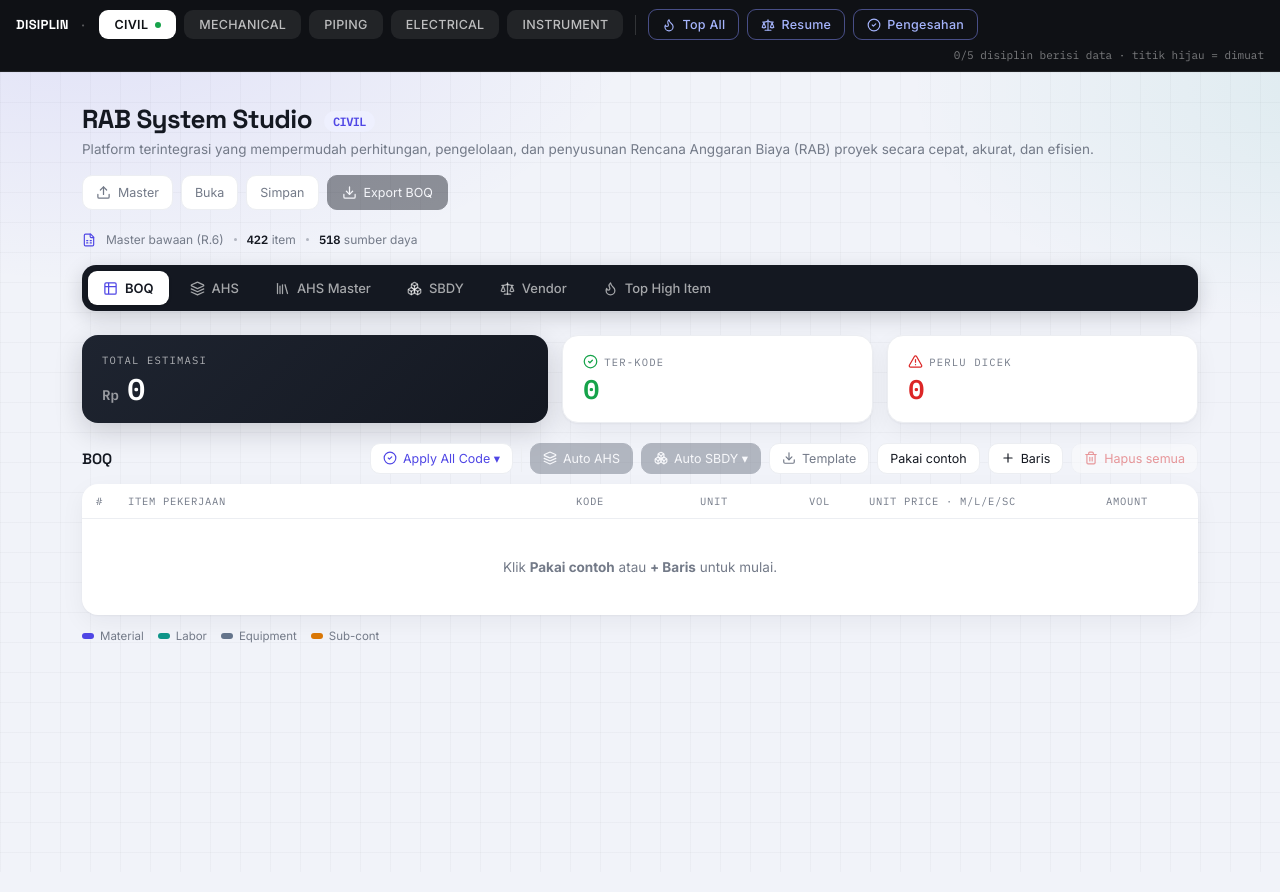
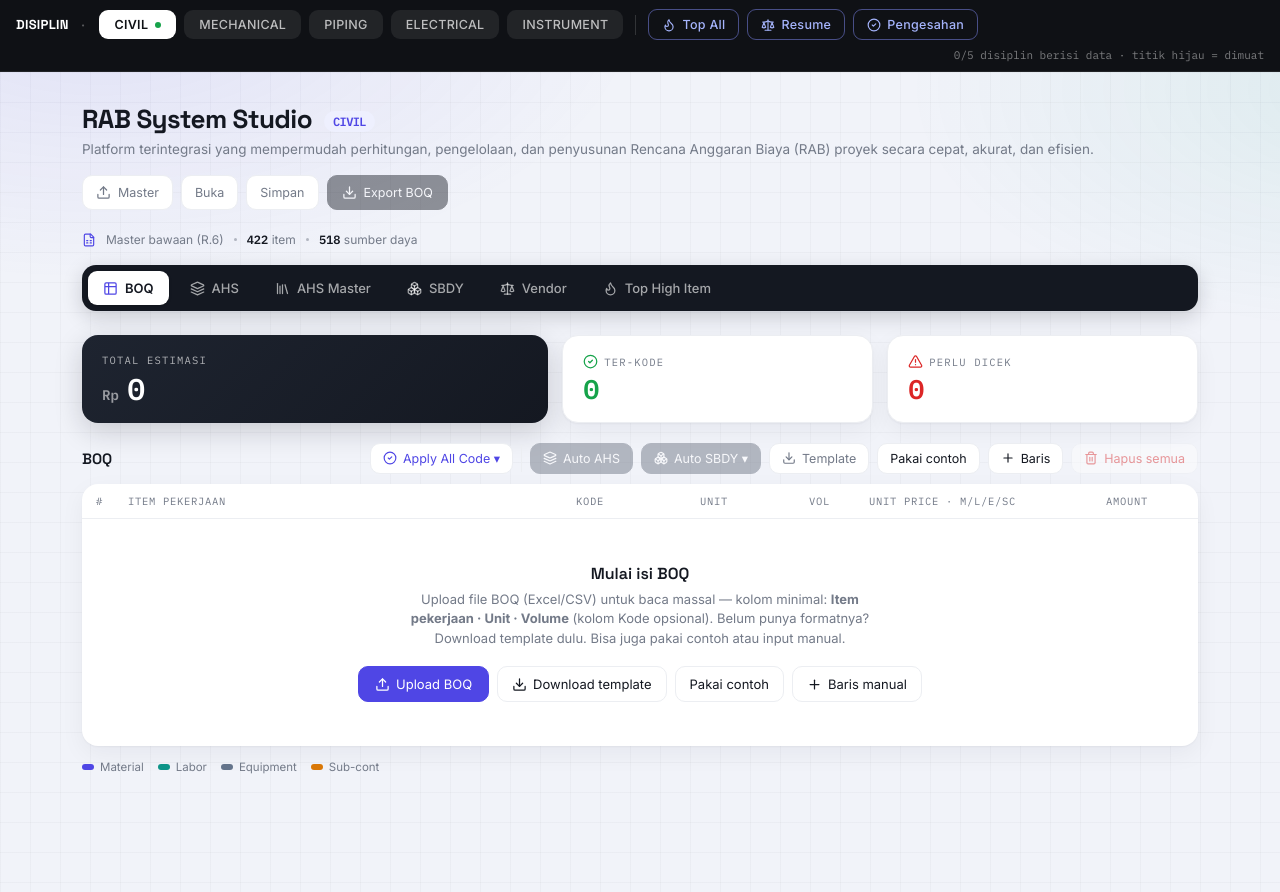
Before and after one commit to qs-stack/RAB, a React (Vite) app: page / in a window 1280 px wide. Shown: the top 892 px of the page. Built offline with nearby package versions, Linux system fonts and the light colour scheme.

Commit message:
Add files via upload

```diff
--- a/App.jsx
+++ b/App.jsx
@@ -464,7 +464,16 @@ function BoqTab({priced,itemRows,total,matched,flagged,catalog,rates,upd,del,add
     <div style={{background:COL.panel,borderRadius:16,boxShadow:SHADOW}}>
       <div style={{display:"grid",gridTemplateColumns:GRID,gap:8,padding:"10px 14px",borderBottom:`1px solid ${COL.line}`,fontSize:10.5,letterSpacing:.7,textTransform:"uppercase",color:COL.sub,fontFamily:FM}}>
         <div>#</div><div>Item pekerjaan</div><div>Kode</div><div>Unit</div><div style={{textAlign:"right"}}>Vol</div><div style={{textAlign:"right"}}>Unit price · M/L/E/Sc</div><div style={{textAlign:"right"}}>Amount</div><div/></div>
-      {itemRows.length===0&&<div style={{padding:"40px",textAlign:"center",color:COL.sub,fontSize:13.5}}>Klik <b>Pakai contoh</b> atau <b>+ Baris</b> untuk mulai.</div>}
+      {itemRows.length===0&&<div style={{padding:"44px 28px",textAlign:"center"}}>
+        <div style={{fontFamily:FD,fontWeight:600,fontSize:16,color:COL.ink}}>Mulai isi BOQ</div>
+        <div style={{color:COL.sub,fontSize:13,margin:"6px auto 0",maxWidth:470,lineHeight:1.5}}>Upload file BOQ (Excel/CSV) untuk baca massal — kolom minimal: <b>Item pekerjaan · Unit · Volume</b> (kolom Kode opsional). Belum punya formatnya? Download template dulu. Bisa juga pakai contoh atau input manual.</div>
+        <div style={{display:"flex",gap:8,justifyContent:"center",flexWrap:"wrap",marginTop:18}}>
+          <button className="btn" onClick={()=>clientRef.current.click()} style={{padding:"9px 16px",fontSize:13,display:"flex",gap:6,alignItems:"center",background:COL.steel,color:"#fff",borderColor:COL.steel}}><Upload size={15}/>Upload BOQ</button>
+          <button className="btn" onClick={dlBoqTemplate} style={{padding:"9px 14px",fontSize:13,display:"flex",gap:6,alignItems:"center",color:COL.ink}}><Download size={15}/>Download template</button>
+          <button className="btn" onClick={loadDemo} style={{padding:"9px 14px",fontSize:13}}>Pakai contoh</button>
+          <button className="btn" onClick={addRow} style={{padding:"9px 14px",fontSize:13,display:"flex",gap:6,alignItems:"center"}}><Plus size={15}/>Baris manual</button>
+        </div>
+      </div>}
       {priced.map((r,i)=><BoqRow key={r.id} r={r} idx={i} grid={GRID} catalog={catalog} rates={rates} upd={upd} del={del}/>)}
     </div>
     <div style={{marginTop:14}}><Legend/></div>
```
